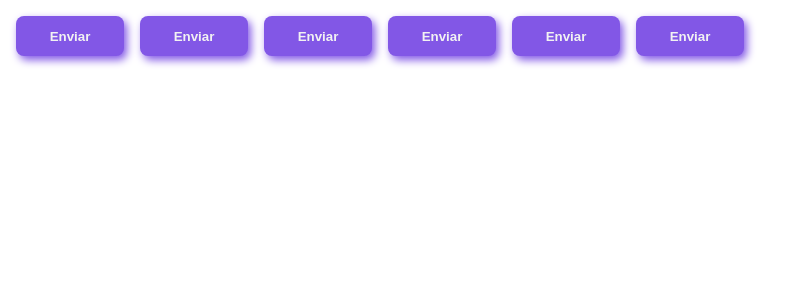
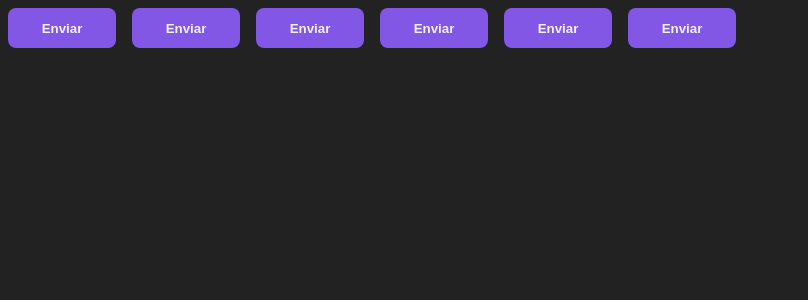
Before and after one commit to mateusfsdev/ignite-timer2, a React (Vite) app: page / in a window 1280 px wide. Shown: the top 300 px of the page, without its empty margins (0-808 px from the left). Built offline with nearby package versions, Linux system fonts and the light colour scheme.

Commit message:
setting global ts 🍿🧂🍿

```diff
--- a/src/App.tsx
+++ b/src/App.tsx
@@ -1,16 +1,19 @@
 import { ThemeProvider } from 'styled-components'
 import { Button } from "./components/button";
 import { defaultTheme } from './styles/themes/default';
+import { GlobalStyle } from './styles/global';
 
 export function App() {
   return (
     <ThemeProvider theme={defaultTheme}>
+
       <Button variant="primary"/>
       <Button variant="secondary"/>
       <Button variant="dark"/>
       <Button variant="sucsses"/>
       <Button variant="danger"/>
       <Button />
+      <GlobalStyle />
     </ThemeProvider>
   )
 
--- a/src/components/button.styles.ts
+++ b/src/components/button.styles.ts
@@ -26,7 +26,7 @@
 
   background-color: ${ props => props.theme.light };
   color: ${ props => props.theme.white };
-  box-shadow: ${ props => props.theme.light}  3px 4px 8px;
+
 
   &:hover{
     cursor: pointer;
@@ -34,7 +34,7 @@
     transition: all 0.2s ease-in-out;
     background-color: ${ props => props.theme.primary };
     color: ${ props => props.theme.white };
-    box-shadow: ${ props => props.theme.primary}  3px 4px 8px;
+    box-shadow: ${ props => props.theme.primary}  3px 4px 4px;
   }
 
 `
--- /dev/null
+++ b/src/styles/global.ts
@@ -0,0 +1,13 @@
+import { createGlobalStyle } from 'styled-components'
+
+export const  GlobalStyle = createGlobalStyle`
+*{
+  margin: 0;
+  padding: 0;
+  box-sizing: border-box;
+}
+body {
+  background-color: ${ props => props.theme.zinc };
+  color: ${ props => props.theme.white };
+}
+`
```
